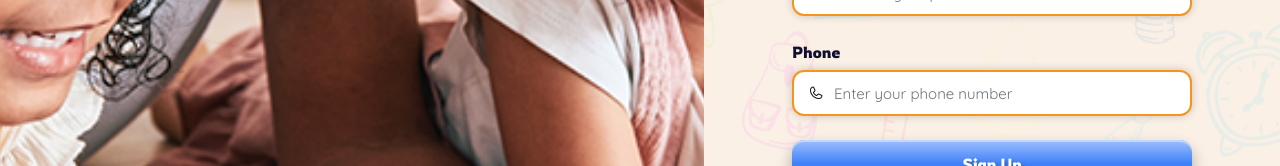
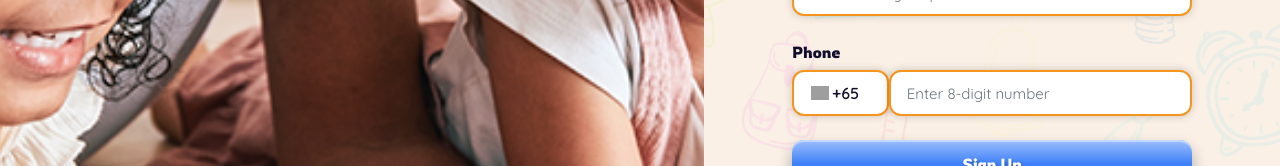
Before and after one commit to jamtechdev/lms-frontend, a React (Create React App) app: page /signup in a window 1280 px wide. Shown: the part 697-863 px from the top of the page. Built offline with nearby package versions, Linux system fonts and the light colour scheme; no server answers; grey boxes are pictures that could not be loaded.

Commit message:
Singapore flag 8 digit

```diff
--- a/src/pages/signup/index.jsx
+++ b/src/pages/signup/index.jsx
@@ -29,14 +29,17 @@ const SignUp = () => {
       .oneOf([Yup.ref("password"), null], "Passwords must match")
       .required("Please confirm your password"),
     phone: Yup.string()
-      .matches(/^\d+$/, "Phone number must be digits only")
-      .min(10, "Phone number must be at least 10 digits")
+      .matches(/^\d{8}$/, "Phone number must be exactly 8 digits")
       .required("Phone number is required"),
   });
 
   const handlesignup = async (values, { resetForm }) => {
     try {
-      const response = await parentService.signUp(values);
+      const payload = {
+        ...values,
+        phone: `+65${values.phone}`,
+      };
+      const response = await parentService.signUp(payload);
       toast.success(
         "Signup successful! Check your email to verify your account."
       );
@@ -195,17 +198,39 @@ const SignUp = () => {
                     <label htmlFor="phone" className="form-label mb-8 h6">
                       Phone
                     </label>
-                    <div className="position-relative">
+                    <div className="d-flex">
+                      <div
+                        className="form-control py-11 ps-16 pe-12 d-flex align-items-center gap-2"
+                        style={{
+                          borderTopRightRadius: "0",
+                          borderBottomRightRadius: "0",
+                          width: "120px",
+                          backgroundColor: "#fff",
+                        }}
+                      >
+                        <img
+                          src="https://flagcdn.com/sg.svg"
+                          alt="SG"
+                          style={{
+                            width: "20px",
+                            height: "14px",
+                            objectFit: "contain",
+                          }}
+                        />
+                        <span className="text-dark">+65</span>
+                      </div>
                       <Field
                         name="phone"
                         type="text"
                         id="phone"
-                        placeholder="Enter your phone number"
-                        className="form-control py-11 ps-40"
+                        maxLength={8}
+                        placeholder="Enter 8-digit number"
+                        className="form-control py-11 ps-16"
+                        style={{
+                          borderTopLeftRadius: "0",
+                          borderBottomLeftRadius: "0",
+                        }}
                       />
-                      <span className="position-absolute top-50 translate-middle-y ms-16 text-gray-600 d-flex">
-                        <i className="ph ph-phone"></i>
-                      </span>
                     </div>
                     <ErrorMessage
                       name="phone"
```
